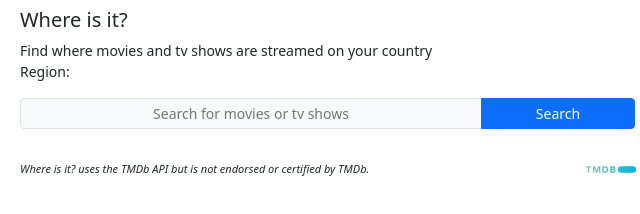
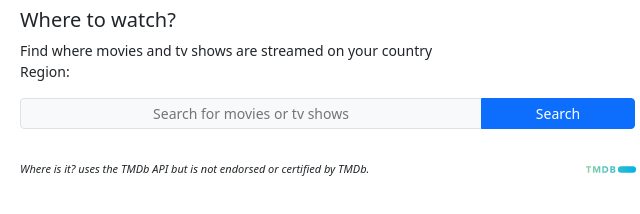
Before and after one commit to mrbnclt/where-is-it, a browser extension: page index.html in a window 1280 px wide. Shown: the full height of the page, 312-952 px from the left. Drawn offline with nearby package versions, Linux system fonts and the light colour scheme; no server answers.

Commit message:
feat: updated version

```diff
--- a/index.html
+++ b/index.html
@@ -8,12 +8,12 @@
 			rel="stylesheet"
 			integrity="sha384-9ndCyUaIbzAi2FUVXJi0CjmCapSmO7SnpJef0486qhLnuZ2cdeRhO02iuK6FUUVM"
 			crossorigin="anonymous" />
-		<title>Where Is It</title>
+		<title>Where To Watch?</title>
 	</head>
 	<body>
 		<div class="container-fluid py-2" style="width: 40rem">
 			<div>
-				<h5>Where is it?</h5>
+				<h5>Where to watch?</h5>
 				<p class="m-0" style="font-size: 14px">
 					Find where movies and tv shows are streamed on your country
 				</p>
```
Also changed, not shown: manifest.json.
